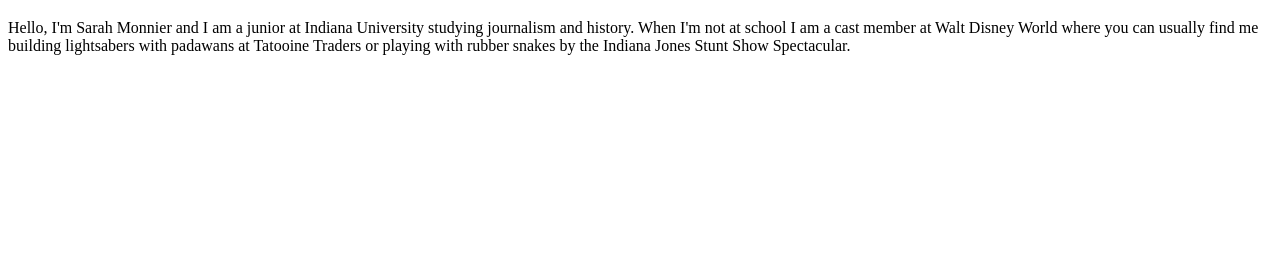
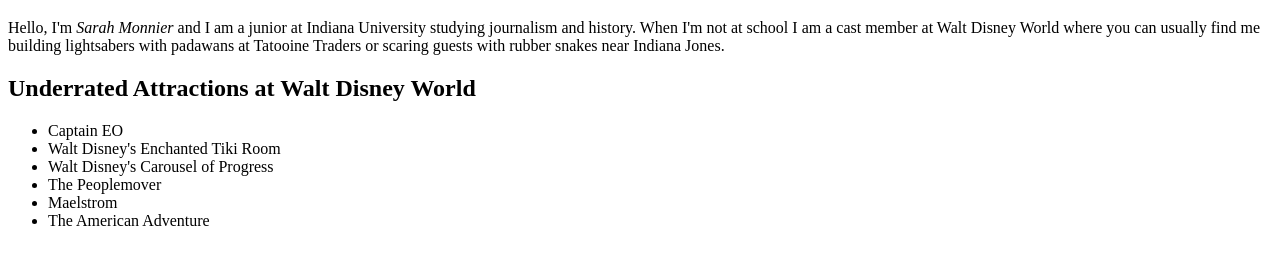
Before and after one commit to sarahmonnier/sarahmonnier.github.io, a plain HTML site: page index.html in a window 1280 px wide. Shown: the part 61-326 px from the top of the page. Drawn offline with Linux system fonts and the light colour scheme.

Commit message:
Update index.html

```diff
--- a/index.html
+++ b/index.html
@@ -4,10 +4,18 @@
         <meta charset="utf-8">
         <title>Sarah on Github</title>
     </head>
-    <body> <h1> Sarah on Github</h1>
-    <p> Hello, I'm Sarah Monnier and I am a junior at Indiana University studying journalism and history.
-     When I'm not at school I am a cast member at Walt Disney World where you can usually find me building lightsabers with padawans
-    at Tatooine Traders or playing with rubber snakes by the Indiana Jones Stunt Show Spectacular.</p>
-
-    </body>
+    <body>
+        <h1> Sarah on Github</h1>
+            <p> Hello, I'm <em>Sarah Monnier</em> and I am a junior at Indiana University studying journalism and history. When I'm not at school I am a cast member at Walt Disney World where you can usually find me building lightsabers with padawans
+    at Tatooine Traders or scaring guests with rubber snakes near Indiana Jones.</p>
+        <h2>Underrated Attractions at Walt Disney World</h2>
+            <p><ul>
+                    <li>Captain EO</li>
+                    <li>Walt Disney's Enchanted Tiki Room</li>
+                    <li>Walt Disney's Carousel of Progress</li>
+                    <li>The Peoplemover</li>
+                    <li>Maelstrom</li>
+                    <li>The American Adventure</li>
+            </ul></p>
+     </body>
 </html>
```
